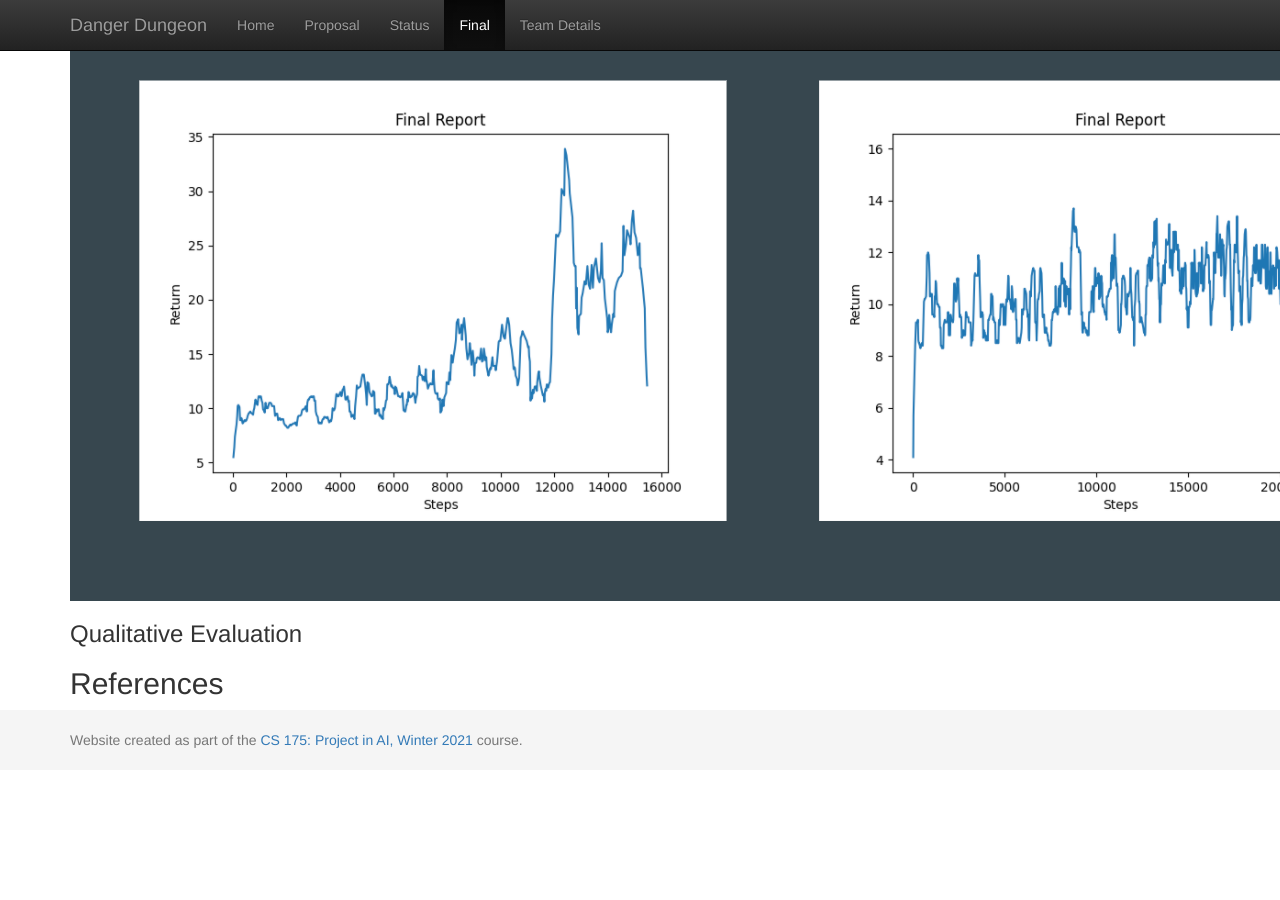
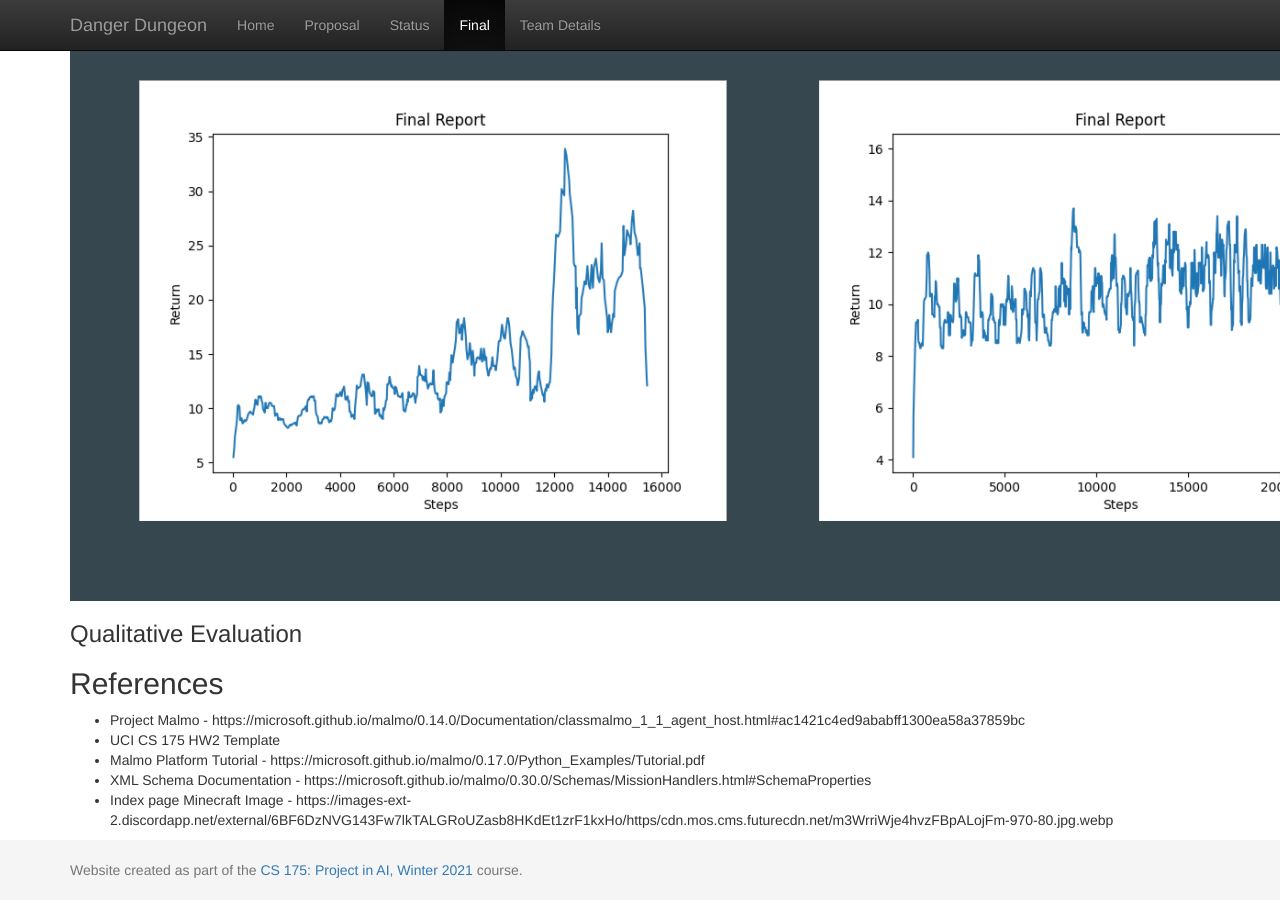
Before and after one commit to maxxdoan/DangerDungeon, a Jekyll site: the page built from docs/final.md, in a window 1280 px wide and 900 px high, scrolled down 3698 px. Built offline with Jekyll 4.4.1, drawn with Linux system fonts in a browser that asks for light colours; before the commit the page ends 4468 px from its top, so only the background shows below that.

Commit message:
Update final.md

```diff
--- a/docs/final.md
+++ b/docs/final.md
@@ -58,3 +58,8 @@ Result Graph
 ### Qualitative Evaluation
 
 ## References
+- Project Malmo - https://microsoft.github.io/malmo/0.14.0/Documentation/classmalmo_1_1_agent_host.html#ac1421c4ed9ababff1300ea58a37859bc
+- UCI CS 175 HW2 Template
+- Malmo Platform Tutorial - https://microsoft.github.io/malmo/0.17.0/Python_Examples/Tutorial.pdf
+- XML Schema Documentation - https://microsoft.github.io/malmo/0.30.0/Schemas/MissionHandlers.html#SchemaProperties
+- Index page Minecraft Image - https://images-ext-2.discordapp.net/external/6BF6DzNVG143Fw7lkTALGRoUZasb8HKdEt1zrF1kxHo/https/cdn.mos.cms.futurecdn.net/m3WrriWje4hvzFBpALojFm-970-80.jpg.webp
```
